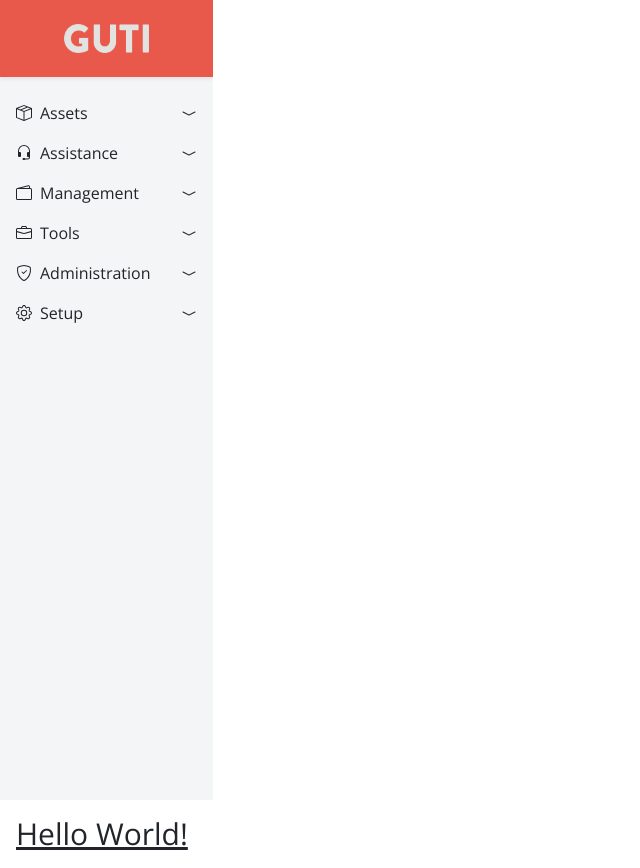
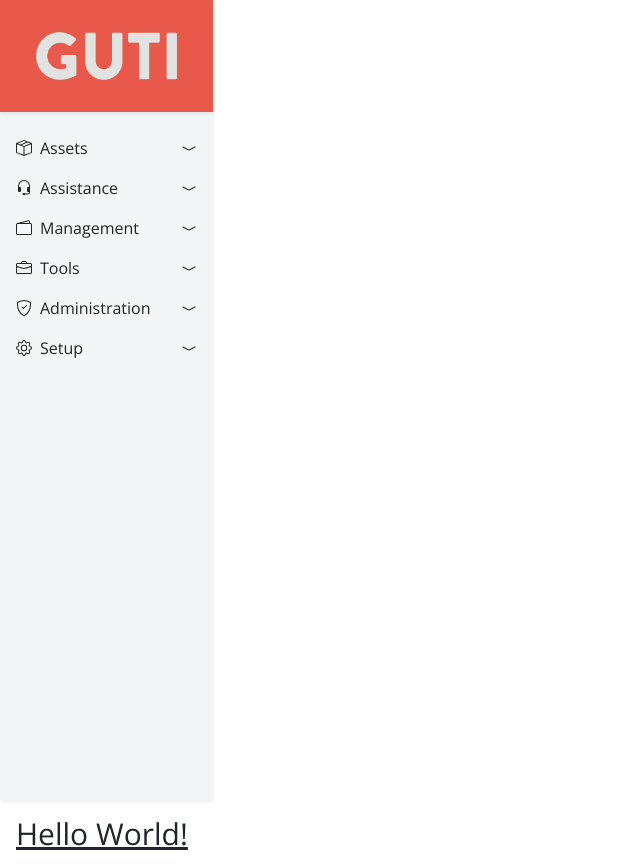
Before and after one commit to sydgibbon/guti-front, a React (Create React App) app: page / in a window 1280 px wide. Shown: the whole page, without its empty margins (0-640 px from the left). Built offline with nearby package versions, Linux system fonts and the light colour scheme.

Commit message:
Updated some Sidebar CSS classes

```diff
--- a/src/component/Sidebar.js
+++ b/src/component/Sidebar.js
@@ -13,13 +13,13 @@ import {
 function SideBar() {
   return (
     <>
-      <div className="flex h-full flex-column w-1/6 h-screen bg-light-gray overflow-auto">
+      <div className="flex h-full flex-column w-1/6 h-screen bg-light-gray shadow-sm">
         <div className="logo-section bg-primary-light px-3 py-4 shadow-inner shadow-sm">
-          <img src={logo} alt="guti-logo" className="px-5 logo-img" />
+          <img src={logo} alt="guti-logo" className="md:p-2 xl:px-5 logo-img" />
         </div>
-        <div className="py-2 mt-2 flex-col">
+        <div className="py-2 mt-2 flex-col overflow-y-auto">
           <div className="py-2 px-3 flex justify-between hover:border-l-2 border-primary-light">
-            <div className="flex">
+            <div className="flex text-ellipsis">
               <BsBoxSeam className="block my-auto" />
               <p className="pl-2">Assets</p>
             </div>
```
